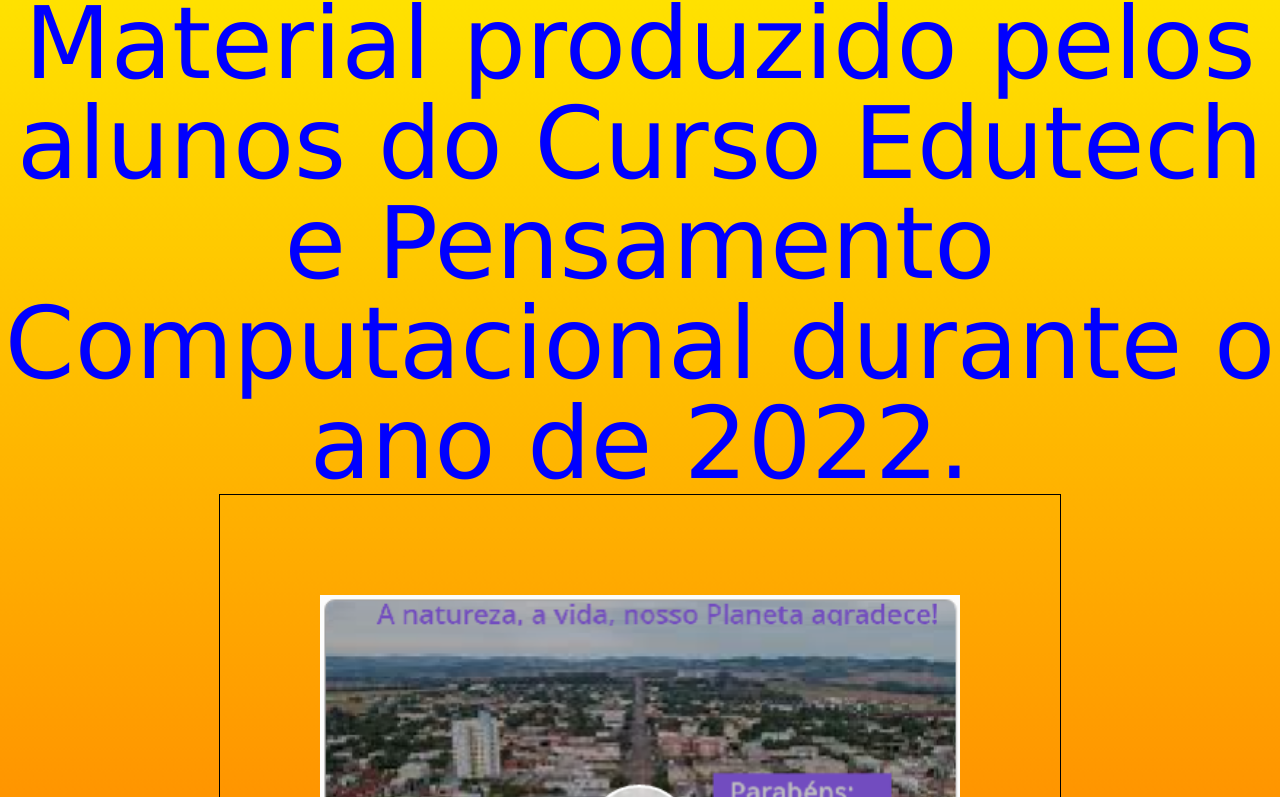
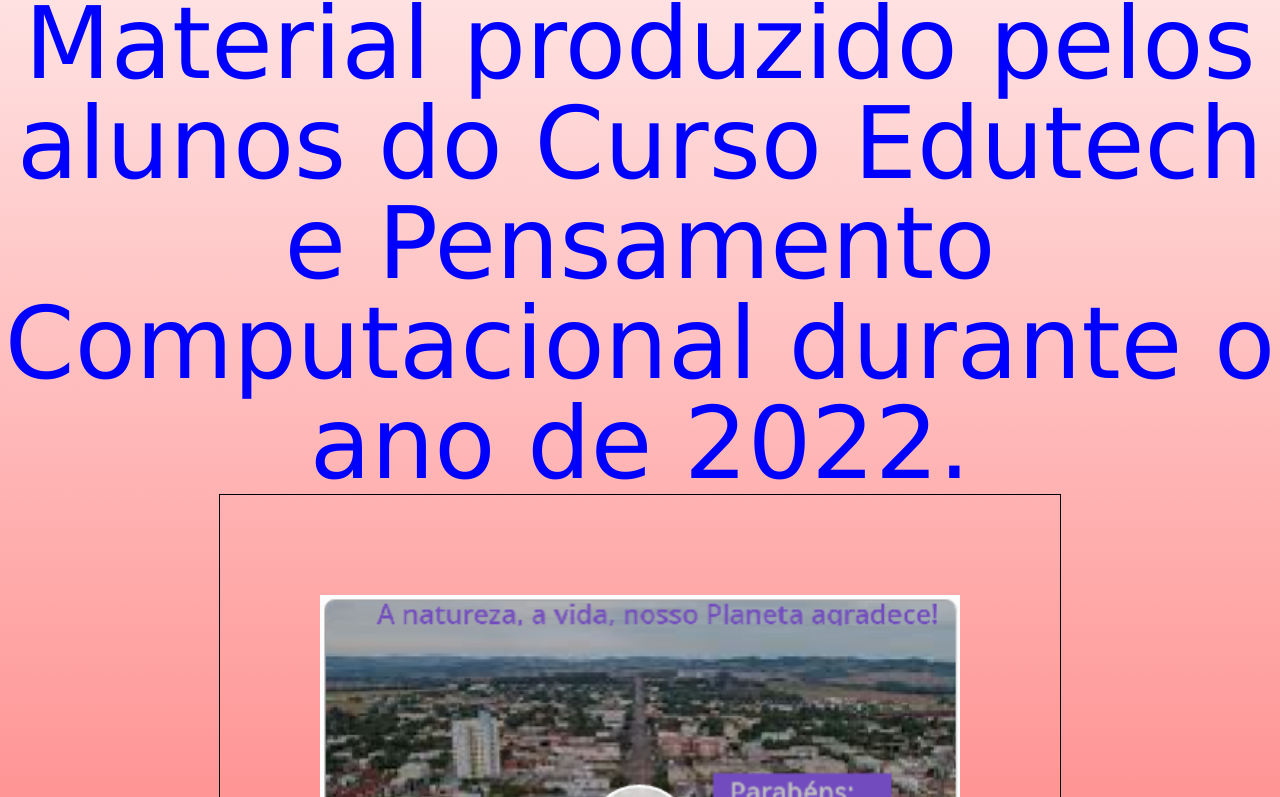
Before and after one commit to Leandroweiz/Site-CEPEM-E-TEOTONIO, a plain HTML site: page edutech.html in a window 1280 px wide. Shown: the part 309-1106 px from the top of the page. Drawn offline with Linux system fonts and the light colour scheme.

Commit message:
Add files via upload
Organizando as cores

```diff
--- a/styleteotonio.css
+++ b/styleteotonio.css
@@ -1,4 +1,4 @@
-body {background: linear-gradient(yellow, red, orange, blue, gray);}
+body {background: linear-gradient(white, red, orange, pink, gray);}
 title {width: 100%;}
 li {color: Green;}
 p {color: blue;font-family: verdana;}
```
